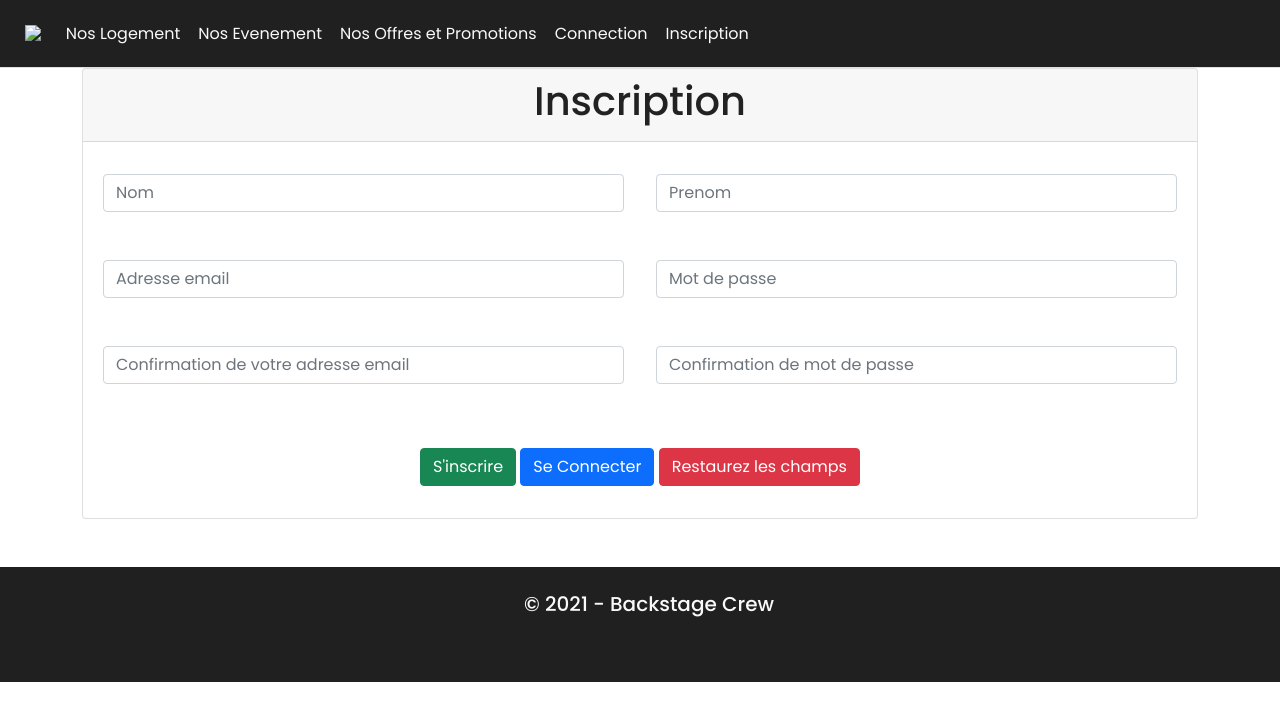
After one commit to Rayduxx/Web_Project_Esprit, a PHP site: page /view/register.php in a window 1280 px wide. The commit adds this page. Shown: the top 721 px of the page. Run offline with PHP 8.4, Linux system fonts and the light colour scheme; some libraries are stand-ins or nearby versions.

Commit message:
connection et inscription page accueil

```diff
--- a/assets/css/style.css
+++ b/assets/css/style.css
@@ -8,30 +8,68 @@ html, body {
 	color: #222;
 }
 
-.navigation {
-	background-color: black;
-}
 .nav-link {
 	font-size: 1em !important;
 	text-transform: upercase;
 	color: #505050;
 }
+.carousel-inner img{
+	width: 100%;
+	height: 100%;
+}
+.carousel-caption {
+	position: absolute;
+	top: 50%;
+	transform: translateY(-50%);
+}
+.carousel-caption h1{
+	text-shadow: 1px 1px 15px #000;
+}
+.padding{
+	padding-bottom: 2rem;
+}
+.welcome{
+	width: 75%;
+	margin: 0 auto;
+	padding-top: 2rem;
+}
+.welcome hr{
+	border-top : 2px solid #000;
+	width: 95%;
+	margin-top: .3rem;
+	margin-bottom: 1rem;
+
+}
+
+.fa-tree{
+	color: #33cc33;
+}
+
+.fa-wrench, .fa-tree, .fa-calendar-alt{
+	font-size: 4em;
+	margin: 1rem;
+}
 .navbar {
 	padding: .8rem;
+	background-color: #202020;
 }
 footer {
-	background-color: #000;
+	background-color: #202020;
 	padding-left: 40%;
-}
-.Corps {
-	padding-top: 10%;
-	padding-left: 20%;
-	padding-right: 20%;
-	padding-bottom: 10%;
+	padding-top: 2%;
+	padding-bottom: 2%;
 }
 .erreur{
 	padding: 50%;
 	margin: 50%;
+}
+.avis, .Fonctionalite{
+	box-shadow: 0px 7px 9.11px #000;
+	elevation: 14px;
+}
+.connection{
+	margin-top: 5%;
+	margin-bottom: 8%;
 }
 /*---Media Queries --*/
 @media (max-width: 992px) {
--- a/config.php
+++ b/config.php
@@ -1,20 +1,11 @@
 <?php
-class config{
-  private static $pdo = NULL;
-  public static function getConnexion(){
-    if(!isset(self::$pdo)){
-                try{
-                    self::$pdo = new PDO('mysql:host=localhost;dbname=projet_web;charset=utf8', 'root','',
-                        [
-                            PDO::ATTR_ERRMODE =>PDO::ERRMODE_EXCEPTION,
-                            PDO::ATTR_DEFAULT_FETCH_MODE=>PDO::FETCH_ASSOC
-                    ]);
-                } catch (Exception $e){
-                    die('Erreur :'. $e->getMessage());
-                }
-            }
-            return self::$pdo;
-        }
+session_start();
+try {
+    $bdd = new PDO('mysql:host=localhost;dbname=projet_web;charset=utf8', 'root', '');
+}
+catch(Exception $e)
+{
+	die('Echec de connexion à la base de donnée : '.$e->getMessage());
 }
 function encryptCookie($value){
    if(!$value){return false;}
@@ -34,9 +25,24 @@ function decryptCookie($value){
    $decrypttext = mcrypt_decrypt(MCRYPT_RIJNDAEL_256, $key, $crypttext, MCRYPT_MODE_ECB, $iv);
    return trim($decrypttext);
 }
+
+if(!isset($_SESSION['id']) AND isset($_COOKIE['email'],$_COOKIE['password']) AND !empty($_COOKIE['email']) AND !empty($_COOKIE['password'])) {
+    $email = $_COOKIE['email'];
+    $mdp = $_COOKIE['password'];
+    $requser = $bdd->prepare("SELECT * FROM users WHERE email = ? AND password = ?");
+    $requser->execute(array($email,$mdp));
+    $userexist = $requser->rowCount();
+    if($userexist == 1)
+    {
+        $userinfo = $requser->fetch();
+        $_SESSION['id'] = $userinfo['id'];
+        $_SESSION['email'] = $userinfo['email'];
+        $_SESSION['email'] = $userinfo['email'];
+    }
+}
 if(isset($_COOKIE['accept_cookie'])) {
-  $showcookie = false;
-} else {
-  $showcookie = true;
-}
+      $showcookie = false;
+    } else {
+      $showcookie = true;
+    }
 ?>
--- /dev/null
+++ b/controller/avisC.php
@@ -0,0 +1,22 @@
+<?php
+require '../model/avis.php';
+class AvisC {
+  public function afficherAvis(){
+    $sql = "SELECT * FROM avis";
+    $db = config::getConnection();
+    try{
+      $affichage = $db->query($sql);
+      return $affichage;
+    } catch (Exception $e){
+      die('Erreur :'. $e->getMessage());
+    }
+  }
+}
+ function nombreAvis(){
+  $bdd = new PDO('mysql:host=localhost;dbname=projet_web;charset=utf8', 'root', '');
+  $query = $bdd->prepare("SELECT * FROM avis");
+  $query->execute();
+  $result = $query->rowCount();
+  return $result;
+}
+ ?>
--- a/controller/userC.php
+++ b/controller/userC.php
@@ -1,5 +1,6 @@
 <?php
-require '../config.php'
+require '../config.php';
+require '../model/user.php';
 class UserC{
   function afficherUser(){
     $sql = "SELECT * FROM users";
--- a/index.php
+++ b/index.php
@@ -1,3 +1 @@
-<?php
-header("./view/index.php");
- ?>
+<?php header("./view/index.php"); ?>
--- a/model/avis.php
+++ b/model/avis.php
@@ -2,16 +2,14 @@
 
 class Avis {
 	private int $id;
-	private int $idUser;
+	private int $id_user;
 	private int $rate;
-	private string $Opinion;
 	private int $DateAvis;
 
-	public __construct ($ID, $idU, $Note, $texte,$DA) {
+	public function __construct ($ID , $idU, $Note, $DA){
 		$this->id = $ID;
-		$this->idUser = $idU;
+		$this->id_user = $idU;
 		$this->rate = $Note;
-		$this->Opinion = $texte;
 		$this->DateAvis = $DA;
 	}
 
@@ -19,7 +17,7 @@ class Avis {
 		return $this->id;
 	}
 	public function getIdUserAvis () {
-		return $this->idUser;
+		return $this->id_user;
 	}
 	public function getRate() {
 		return $this->rate;
--- a/view/includes/header.php
+++ b/view/includes/header.php
@@ -1,4 +1,7 @@
-<!DOCTYPE html>
+<?php
+require("../config.php");
+require("../controller/avisC.php");
+?>
 <html lang="fr">
   <head>
     <meta charset="utf-8">
@@ -12,12 +15,12 @@
     <header class="sticky-top">
       <nav class="navbar navbar-expand-md nav nav-tabs navbar-light">
         <div class="container-fluid navbar-inner">
-          <a class="navbar-brand" href="/index.php"><img src=""></a>
+          <a class="navbar-brand" href="./index.php"><img src="#"></a>
           <button class="navbar-toggler" type="button" data-toggle="collapse" data-target="#navbarResponsive">
   					     <span class="navbar-toggler-icon"></span>
   			   </button>
         <div class="collapse navbar-collapse" id="navbarResponsive">
-          <ul class="navbar-nav mr-auto">
+          <ul class="navbar-nav ml-auto">
             <li class="nav-item">
 							<li><a class="nav-link text-light" href="./Logement.php">Nos Logement</a></li>
 						</li>
@@ -27,14 +30,23 @@
             <li class="nav-item">
 							<li><a class="nav-link text-light" href="./offres.php">Nos Offres et Promotions</a></li>
 						</li>
-          </ul>
-          <ul class="navbar-nav ml-auto">
+            <?php if (!isset($_SESSION['name'])) { ?>
             <li class="nav-item">
-              <li><a class="nav-link text-light" href="./login.php">Connection</a></li>
+              <li><a class="nav-link text-light" target="_blank" href="./login.php">Connection</a></li>
             </li>
             <li class="nav-item">
-              <li><a class="nav-link text-light" href="./register.php">Inscription</a></li>
+              <li><a class="nav-link text-light" target="_blank" href="./register.php">Inscription</a></li>
             </li>
+          <?php } else { ?>
+            <ul class="navbar-nav ml-auto">
+						<li class="nav-item">
+							<li><a class="nav-link text-light" href="/profil.php"><?php echo $userinfo['prenom']; ?></a></li>
+						</li>
+						<li class="nav-item">
+							<li><a class="nav-link text-light" href="/logout.php">SE DECONNECTER</a></li>
+						</li>
+					</ul>
+        <?php } ?>
           </ul>
           </div>
         </div>
--- /dev/null
+++ b/view/register.php
@@ -0,0 +1,91 @@
+<?php
+$page_titre="Inscription";
+include './includes/header.php';
+
+if (isset($_SESSION['name'])) {
+	header("Location: /index.php");
+} else {
+
+if(isset($_POST['forminscription'])) {
+	$email = htmlspecialchars($_POST['email']);
+	$email2 = htmlspecialchars($_POST['email2']);
+  $prenom = htmlspecialchars($_POST['prenom']);
+  $nom = htmlspecialchars($_POST['nom']);
+	$password = sha1($_POST['password']);
+	$password2 = sha1($_POST['password2']);
+	if(!empty($_POST['email']) AND !empty($_POST['email2']) AND !empty($_POST['nom']) AND !empty($_POST['prenom']) AND !empty($_POST['password']) AND !empty($_POST['password2'])) {
+		$namelength = strlen($prenom);
+    $nomlength = strlen($nom);
+		if( $namelength <= 255 && $nomlength <= 255) {
+			if($email == $email2) {
+				if(filter_var($email, FILTER_VALIDATE_EMAIL)) {
+					$reqemail = $bdd->prepare("SELECT * FROM users WHERE email = ?");
+					$reqemail->execute(array($email));
+					$mailexist = $reqemail->rowCount();
+					if($mailexist == 0) {
+							if($password == $password2) {
+								 $insertmbr = $bdd->prepare("INSERT INTO users(nom, prenom, password, email) VALUES(?, ?, ?, ?)");
+								 $insertmbr->execute(array($nom, $prenom, $password, $email));
+								 $success = "Votre compte a été crée avec succés !";
+							} else {
+                $erreur = "les mots de passes sont different !";
+              }
+					} else {
+						$erreur = "l'adresse email saisis est deja utilisé";
+					}
+				} else {
+					$erreur = "Votre addresse email n'est pas valide !";
+				}
+			} else {
+				$erreur = "les adresses email rentré ne correspondent pas !";
+			}
+		} else {
+			$erreur = "Votre pseudonyme doit faire moins de 255 characteres !";
+		}
+	} else {
+		$erreur = "Les champs sont incomplet !";
+	}
+}
+
+
+?>
+	<div class="container">
+		<div class="input-lg">
+			<div class="card">
+				<div class="card-header">
+					<h1 class= "text-center"> Inscription </h1>
+				</div>
+				<div class="card-body">
+				<form method="POST">
+					<div class="row text-center">
+					<?php if(isset($erreur)) {
+						echo '<div class="col-md-12 container"><div class="alert alert-danger" role="alert"> Une erreur est survenu lors de votre inscription :' .$erreur.'</div></div>';
+					}?>
+					<?php if(isset($success)) {
+						echo '<div class="col-md-12 container"><div class="alert alert-success" role="alert">' .$success.'<a href="/login"> Connectez vous</a></div></div>';
+					}?>
+						<div class="col-md-6 container">
+							<input type="text" id="nom" class="form-control rounded" name="nom" placeholder="Nom" required /><br/><br/>
+							<input type="email" class="form-control rounded" id="email" name="email" placeholder="Adresse email" required /> <br/><br/>
+							<input type="email" class="form-control rounded" id="email2" name="email2" placeholder="Confirmation de votre adresse email" required /><br/><br/>
+						</div>
+						<div class="col-md-6 container">
+              <input type="text" id="prenom" class="form-control rounded" name="prenom" placeholder="Prenom" required /><br/><br/>
+							<input type="password" class="form-control rounded" id="password" name="password" placeholder="Mot de passe" required /><br/><br/>
+							<input type="password" class="form-control rounded" id="password2" name="password2" placeholder="Confirmation de mot de passe" required />
+						</div>
+						<div class="container-fluid">
+							<button type="submit" name="forminscription" class="btn btn-success">S'inscrire </button>
+							<a type="button" class="btn btn-primary" href="./login.php"> Se Connecter </a>
+							<button type="reset" class="btn btn-danger"> Restaurez les champs </button><br/>
+
+
+						</div>
+					</div>
+				</form>
+				</div>
+			</div>
+		</div>
+	</div><br/><br/>
+
+<?php include './includes/footer.php'; } ?>
```
Also changed, not shown: view/index.php (+30 -26 lines), view/login.php (added, +67 -0 lines), assets/img/city.jpg (added).
